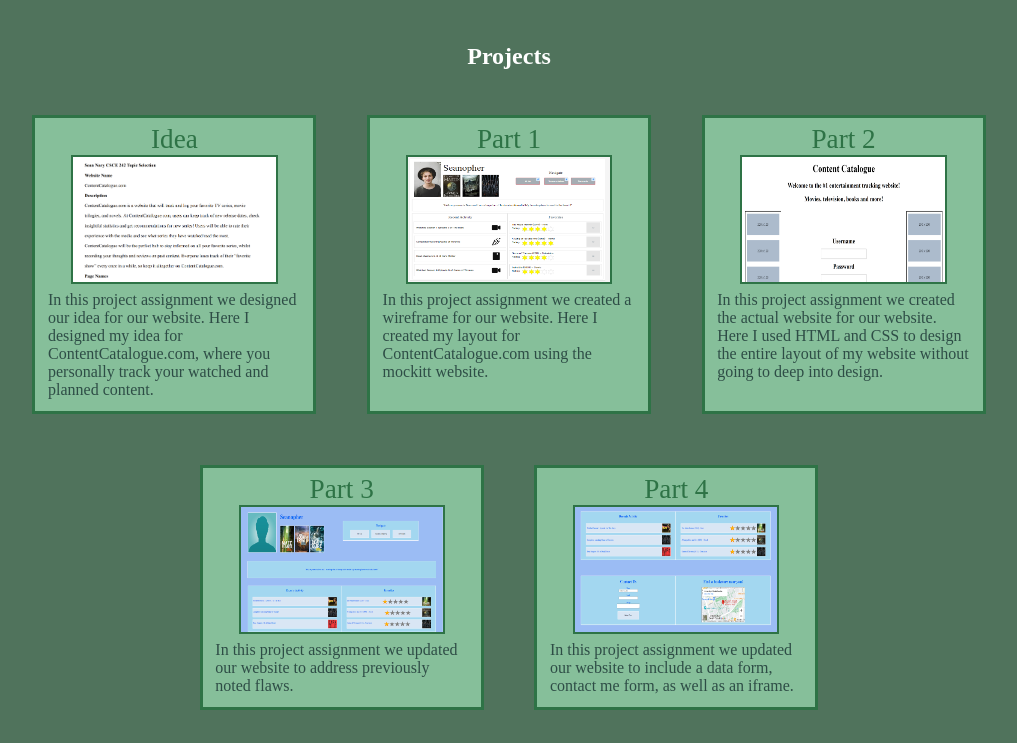
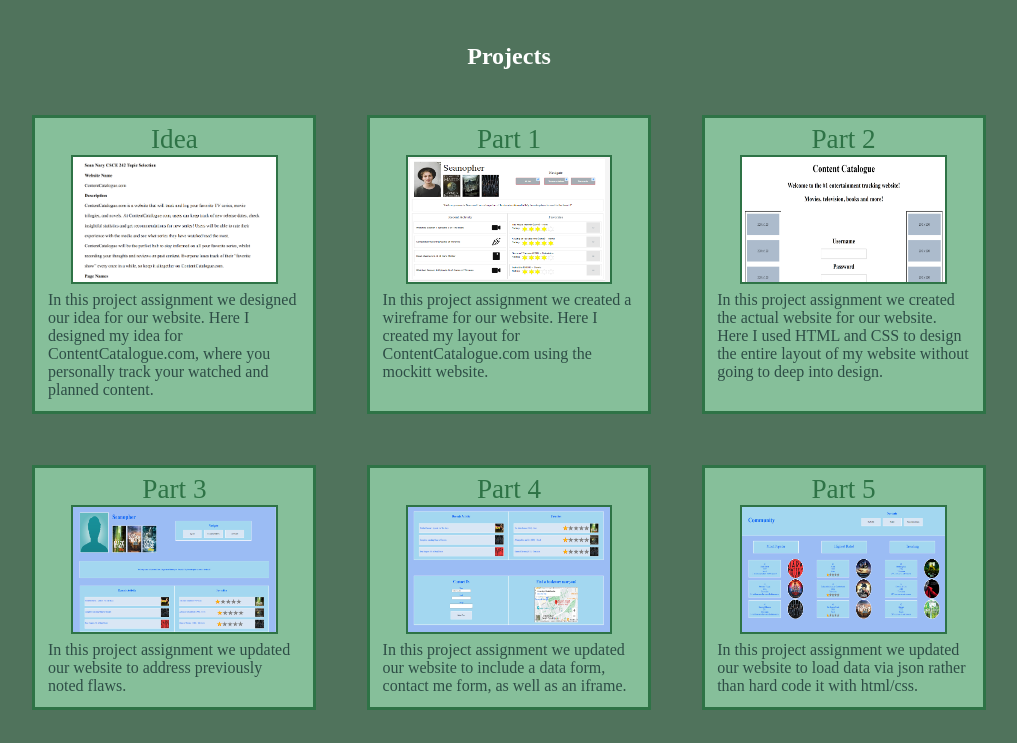
Before and after one commit to Seanopher/Seanopher.github.io, a plain HTML site: page index.html in a window 1280 px wide. Shown: the part 1585-2328 px from the top of the page, without its empty margins (131-1148 px from the left). Drawn offline with Linux system fonts and the light colour scheme.

Commit message:
part 5 push(2)

```diff
--- a/index.html
+++ b/index.html
@@ -152,6 +152,15 @@
             In this project assignment we updated our website to include a data form, contact me form, as well as an iframe.
           </div>
       </section>
+      <section id="coll15of4">
+        <a id="title" href="csce242/projects/part4/index.html"> Part 5 </a>
+          <div id="pic-div">
+            <a href="csce242/projects/part4/index.html"><img id="logo" src="images/part4.png"></a>
+          </div>
+          <div id ="text-div">
+            In this project assignment we updated our website to load data via json rather than hard code it with html/css.
+          </div>
+      </section>
     </div>
   </body>
 </html>
--- a/styles.css
+++ b/styles.css
@@ -20,7 +20,7 @@ body {
     margin: auto;
 }
 
-#coll1of4, #coll2of4, #coll3of4, #coll4of4, #coll5of4, #coll6of4, #coll7of4, #coll8of4, #coll9of4, #coll10of4, #coll11of4, #coll12of4, #coll13of4, #coll14of4{
+#coll1of4, #coll2of4, #coll3of4, #coll4of4, #coll5of4, #coll6of4, #coll7of4, #coll8of4, #coll9of4, #coll10of4, #coll11of4, #coll12of4, #coll13of4, #coll14of4, #coll15of4{
     background-color:#86BF9A;
     margin: 2%;
     width: 20%;
```
Also changed, not shown: csce242/projects/part4/screens/community/dataloader.js (added, +16 -0 lines), images/part4.png (added).
